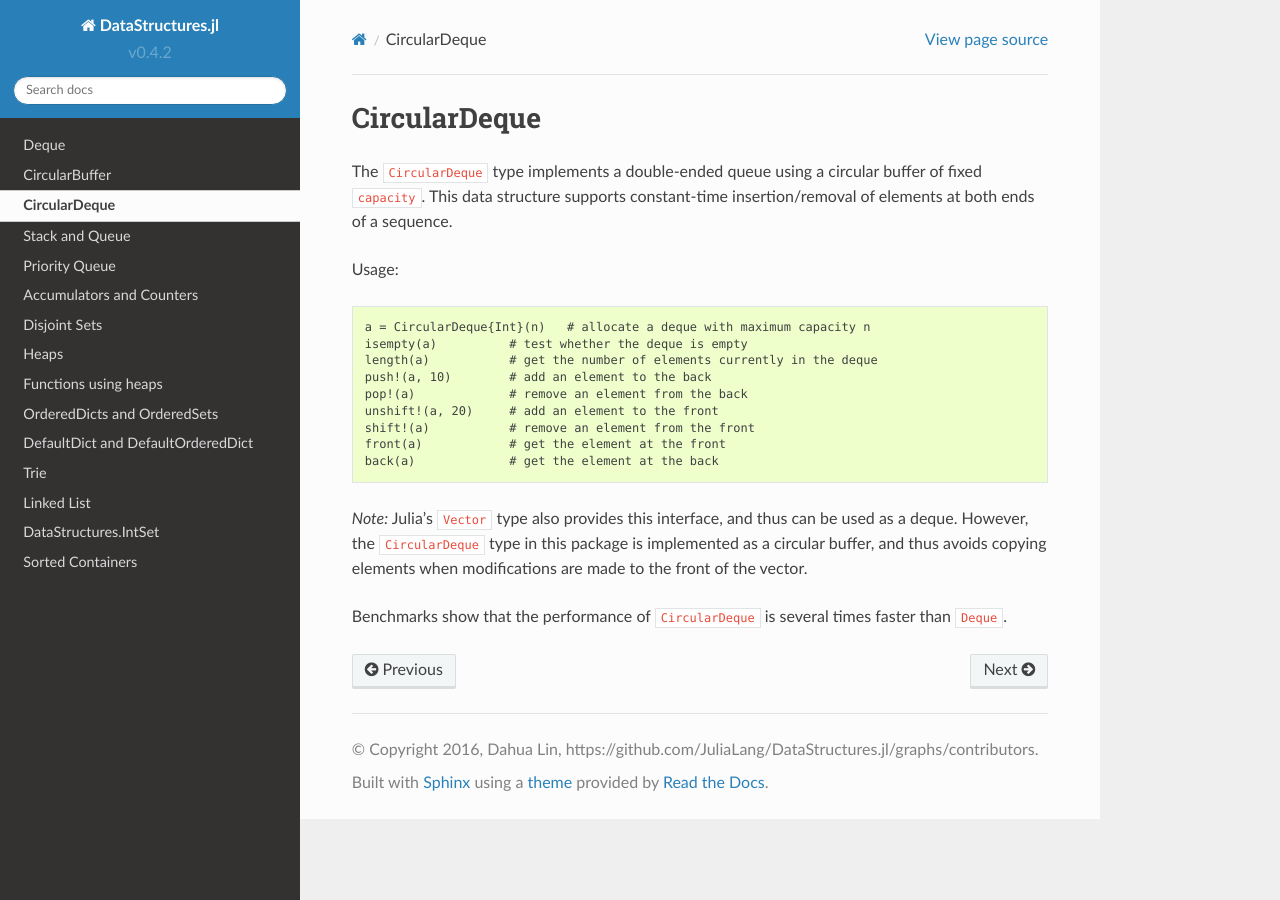
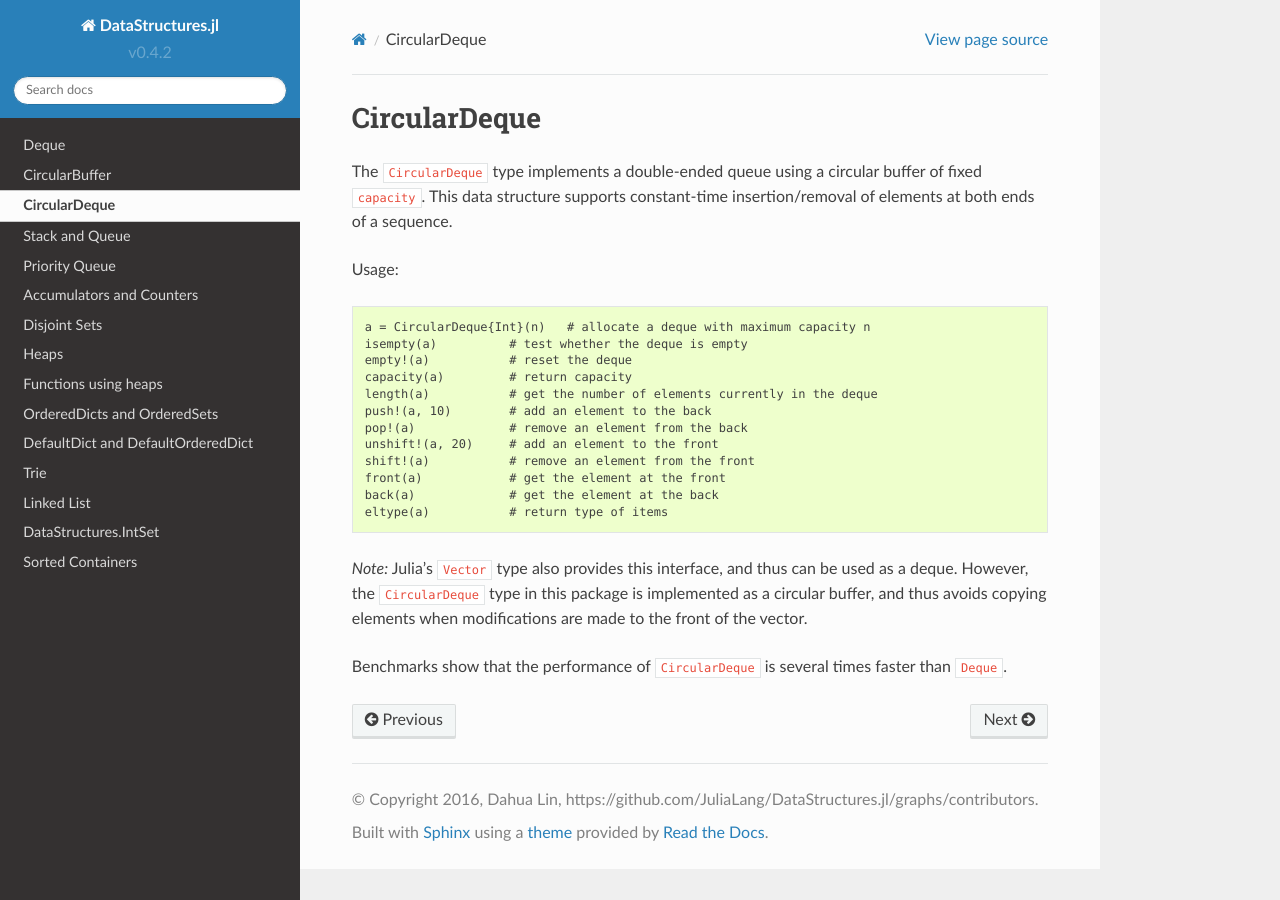
Before and after one commit to JuliaCollections/DataStructures.jl, a Sphinx documentation site: the page built from doc/source/circ_deque.rst, in a window 1280 px wide. Built offline with Sphinx 7.4.7 and the Read the Docs theme 2.0.0, drawn with Linux system fonts in a browser that asks for light colours; formulas are drawn with MathJax 3.

Commit message:
Add missing CircularDeque functions to docs.

```diff
--- a/doc/source/circ_deque.rst
+++ b/doc/source/circ_deque.rst
@@ -10,6 +10,8 @@ Usage::
 
   a = CircularDeque{Int}(n)   # allocate a deque with maximum capacity n
   isempty(a)          # test whether the deque is empty
+  empty!(a)           # reset the deque
+  capacity(a)         # return capacity
   length(a)           # get the number of elements currently in the deque
   push!(a, 10)        # add an element to the back
   pop!(a)             # remove an element from the back
@@ -17,6 +19,7 @@ Usage::
   shift!(a)           # remove an element from the front
   front(a)            # get the element at the front
   back(a)             # get the element at the back
+  eltype(a)           # return type of items
 
 *Note:* Julia's ``Vector`` type also provides this interface, and thus can be used as a deque. However, the ``CircularDeque`` type in this package is implemented as a circular buffer, and thus avoids copying elements when modifications are made to the front of the vector.
 
```
